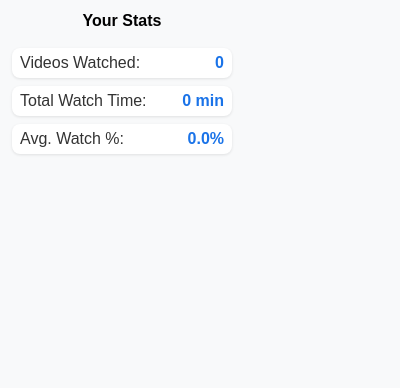
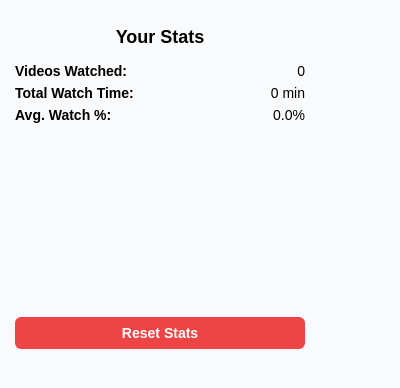
Before and after one commit to JamilAL01/swipe_extension_server, a browser extension: page popup/popup.html in a window 400 px wide. Drawn offline with nearby package versions, Linux system fonts and the light colour scheme.

Commit message:
update popup

```diff
--- a/content.js
+++ b/content.js
@@ -396,15 +396,13 @@ function updateStats(watchedTimeSec, percentWatched) {
       const videosWatched = (data.videosWatched || 0) + 1;
       const totalWatchedTime = (data.totalWatchedTime || 0) + watchedTimeSec;
 
-      // Running average
       const prevAvg = data.avgPercentWatched || 0;
       const avgPercentWatched =
         (prevAvg * (videosWatched - 1) + percentWatched) / videosWatched;
 
-      // Update history (last 10 videos)
       const history = data.videoHistory || [];
       history.push({ watchTime: watchedTimeSec, percentWatched });
-      if (history.length > 10) history.shift();
+      if (history.length > 10) history.shift(); // keep last 10
 
       chrome.storage.local.set({
         videosWatched,
@@ -415,6 +413,7 @@ function updateStats(watchedTimeSec, percentWatched) {
     }
   );
 }
+
 
 
 // ================== OBSERVE VIDEO CHANGES ==================
--- a/popup/popup.css
+++ b/popup/popup.css
@@ -1,38 +1,62 @@
 body {
   font-family: Arial, sans-serif;
   margin: 0;
-  padding: 12px;
-  background: #f8f9fa;
-  width: 220px;
+  padding: 0;
+  width: 320px;
+  background: #f9fafb;
 }
 
 .container {
-  display: flex;
-  flex-direction: column;
-  gap: 8px;
+  padding: 15px;
 }
 
 h1 {
-  font-size: 16px;
-  margin: 0 0 10px 0;
   text-align: center;
+  font-size: 18px;
+  margin-bottom: 15px;
 }
 
 .metric {
   display: flex;
   justify-content: space-between;
-  background: #fff;
-  padding: 6px 8px;
-  border-radius: 8px;
-  box-shadow: 0 1px 3px rgba(0,0,0,0.1);
+  margin: 6px 0;
+  font-size: 14px;
 }
 
 .label {
-  font-weight: 500;
-  color: #333;
+  font-weight: 600;
 }
 
 .value {
-  font-weight: 700;
-  color: #1a73e8;
+  font-weight: 500;
 }
+
+.chart-container {
+  margin-top: 15px;
+  max-height: 180px;
+  overflow-y: auto;
+  padding: 5px;
+}
+
+#watchChart {
+  width: 100% !important;
+  height: 150px !important;
+}
+
+#reset-btn {
+  margin-top: 15px;
+  width: 100%;
+  padding: 8px;
+  background: #ef4444;
+  color: white;
+  font-size: 14px;
+  font-weight: 600;
+  border: none;
+  border-radius: 6px;
+  cursor: pointer;
+  transition: background 0.2s ease;
+}
+
+#reset-btn:hover {
+  background: #dc2626;
+}
--- a/popup/popup.html
+++ b/popup/popup.html
@@ -25,11 +25,13 @@
     </div>
 
     <div class="chart-container">
-      <canvas id="watchChart" width="300" height="150"></canvas>
+      <canvas id="watchChart"></canvas>
     </div>
+
+    <button id="reset-btn">Reset Stats</button>
   </div>
 
-  <!-- ✅ Chart.js CDN -->
+  <!-- Chart.js -->
   <script src="https://cdn.jsdelivr.net/npm/chart.js"></script>
   <script src="popup.js"></script>
 </body>
--- a/popup/popup.js
+++ b/popup/popup.js
@@ -1,4 +1,12 @@
 document.addEventListener('DOMContentLoaded', () => {
+  const videosCountEl = document.getElementById('videos-count');
+  const watchTimeEl = document.getElementById('watch-time');
+  const avgPercentEl = document.getElementById('avg-percent');
+  const resetBtn = document.getElementById('reset-btn');
+  let chartInstance = null;
+
+  // Load and render stats
+  function renderStats() {
     chrome.storage.local.get(
       ['videosWatched', 'totalWatchedTime', 'avgPercentWatched', 'videoHistory'],
       (data) => {
@@ -7,18 +15,25 @@ document.addEventListener('DOMContentLoaded', () => {
         const avgPercentWatched = data.avgPercentWatched || 0;
         const history = data.videoHistory || [];
 
-      // 🧮 Update text stats
-      document.getElementById('videos-count').textContent = videosWatched;
-      document.getElementById('watch-time').textContent = `${Math.floor(totalWatchedTime / 60)} min`;
-      document.getElementById('avg-percent').textContent = `${avgPercentWatched.toFixed(1)}%`;
+        // Update metrics
+        videosCountEl.textContent = videosWatched;
+        watchTimeEl.textContent = `${Math.floor(totalWatchedTime / 60)} min`;
+        avgPercentEl.textContent = `${avgPercentWatched.toFixed(1)}%`;
 
-      // 🎨 Build chart data (last N videos)
+        // Render bar chart
+        const ctx = document.getElementById('watchChart').getContext('2d');
+
+        // Destroy previous chart if exists
+        if (chartInstance) {
+          chartInstance.destroy();
+        }
+
+        if (history.length === 0) return;
+
         const labels = history.map((_, i) => `#${i + 1}`);
-      const times = history.map(v => Math.round(v.watchTime / 60)); // in minutes
+        const times = history.map(v => Math.round(v.watchTime / 60));
 
-      if (labels.length > 0) {
-        const ctx = document.getElementById('watchChart').getContext('2d');
-        new Chart(ctx, {
+        chartInstance = new Chart(ctx, {
           type: 'bar',
           data: {
             labels,
@@ -26,7 +41,7 @@ document.addEventListener('DOMContentLoaded', () => {
               label: 'Watch Time (min)',
               data: times,
               backgroundColor: '#4F46E5',
-              borderRadius: 5
+              borderRadius: 4
             }]
           },
           options: {
@@ -39,13 +54,31 @@ document.addEventListener('DOMContentLoaded', () => {
                 }
               }
             },
+            animation: {
+              duration: 800,
+              easing: 'easeOutCubic'
+            },
             scales: {
-              x: { display: true },
-              y: { beginAtZero: true }
+              x: {
+                ticks: { color: '#374151' }
+              },
+              y: {
+                beginAtZero: true,
+                ticks: { color: '#374151' }
+              }
             }
           }
         });
       }
+    );
   }
-  );
+
+  // Reset stats
+  resetBtn.addEventListener('click', () => {
+    chrome.storage.local.clear(() => {
+      renderStats();
     });
+  });
+
+  renderStats();
+});
```
Lines whose indentation alone changed are shown as unchanged.
